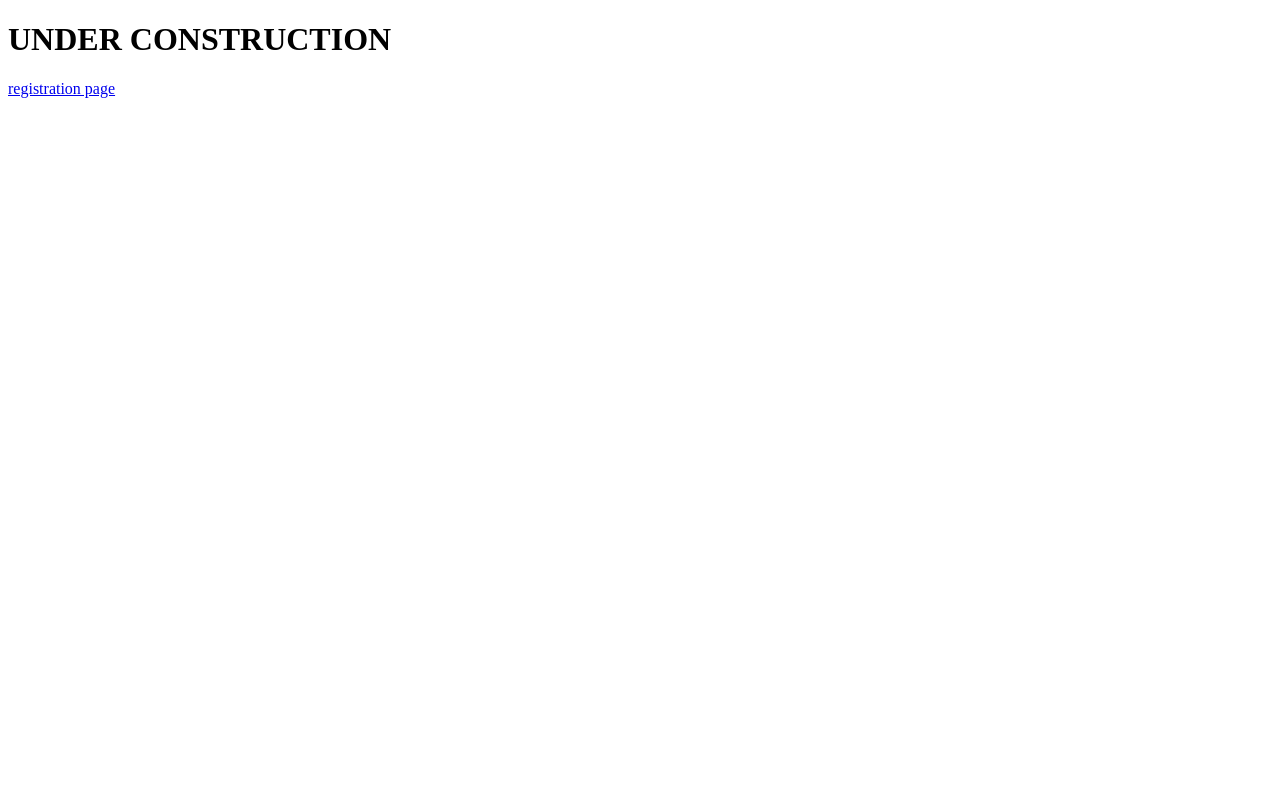
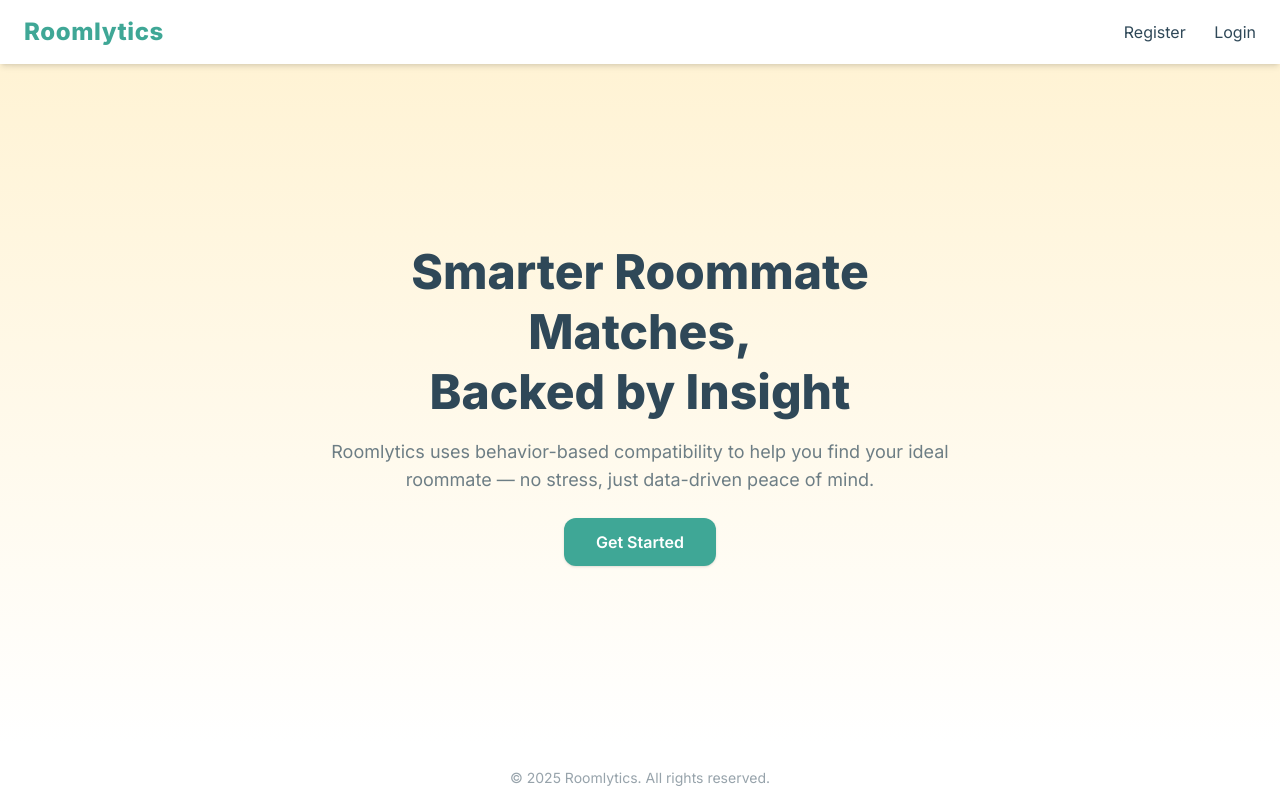
Before and after one commit to minkyukim003/roommate-comaptibility, a Flask app: page / in a window 1280 px wide. Before the commit the page ends 98 px from the top, so only its background shows below. Run offline with Flask 3, Linux system fonts and the light colour scheme; some libraries are stand-ins or nearby versions.

Commit message:
customized homepage

```diff
--- a/roommate-compatibility/templates/index.html
+++ b/roommate-compatibility/templates/index.html
@@ -2,10 +2,57 @@
 <html lang="en">
 <head>
     <meta charset="UTF-8">
-    <title>Landing Page</title>
+    <title>Roomlytics</title>
+    <script src="https://cdn.tailwindcss.com"></script>
+    <script>
+        tailwind.config = {
+            theme: {
+                extend: {
+                    colors: {
+                        primary: '#3FA796',
+                        accent: '#FFE194',
+                        dark: '#2F4858'
+                    },
+                    fontFamily: {
+                        sans: ['Inter', 'ui-sans-serif', 'system-ui']
+                    }
+                }
+            }
+        }
+    </script>
+    <link href="https://fonts.googleapis.com/css2?family=Inter:wght@400;600;800&display=swap" rel="stylesheet">
 </head>
-<body>
-<h1> UNDER CONSTRUCTION </h1>
-<a href="{{ url_for('register') }}"> registration page </a>
+<body class="bg-white text-dark font-sans">
+
+    <!-- Navigation -->
+    <nav class="bg-white shadow-md sticky top-0 z-10">
+        <div class="max-w-7xl mx-auto px-6 py-4 flex justify-between items-center">
+            <h1 class="text-2xl font-extrabold text-primary tracking-wide">Roomlytics</h1>
+            <div class="space-x-6">
+                <a href="{{ url_for('register') }}" class="text-dark hover:text-primary font-medium transition">Register</a>
+                <a href="{{ url_for('login') }}" class="text-dark hover:text-primary font-medium transition">Login</a>
+            </div>
+        </div>
+    </nav>
+
+    <!-- Hero Section -->
+    <section class="flex items-center justify-center h-[85vh] text-center px-6 bg-gradient-to-b from-accent/40 to-white">
+        <div class="max-w-2xl">
+            <h2 class="text-5xl font-extrabold text-dark leading-tight mb-4">
+                Smarter Roommate Matches, <br> Backed by Insight
+            </h2>
+            <p class="text-lg text-dark/70 mb-6">
+                Roomlytics uses behavior-based compatibility to help you find your ideal roommate — no stress, just data-driven peace of mind.
+            </p>
+            <a href="{{ url_for('register') }}" class="inline-block bg-primary text-white px-8 py-3 rounded-xl shadow hover:bg-primary/90 transition font-semibold">
+                Get Started
+            </a>
+        </div>
+    </section>
+
+    <!-- Footer -->
+    <footer class="text-center py-6 text-sm text-dark/50">
+        &copy; 2025 Roomlytics. All rights reserved.
+    </footer>
 </body>
 </html>
```
Also changed, not shown: roommate-compatibility/instance/roommate.db.
